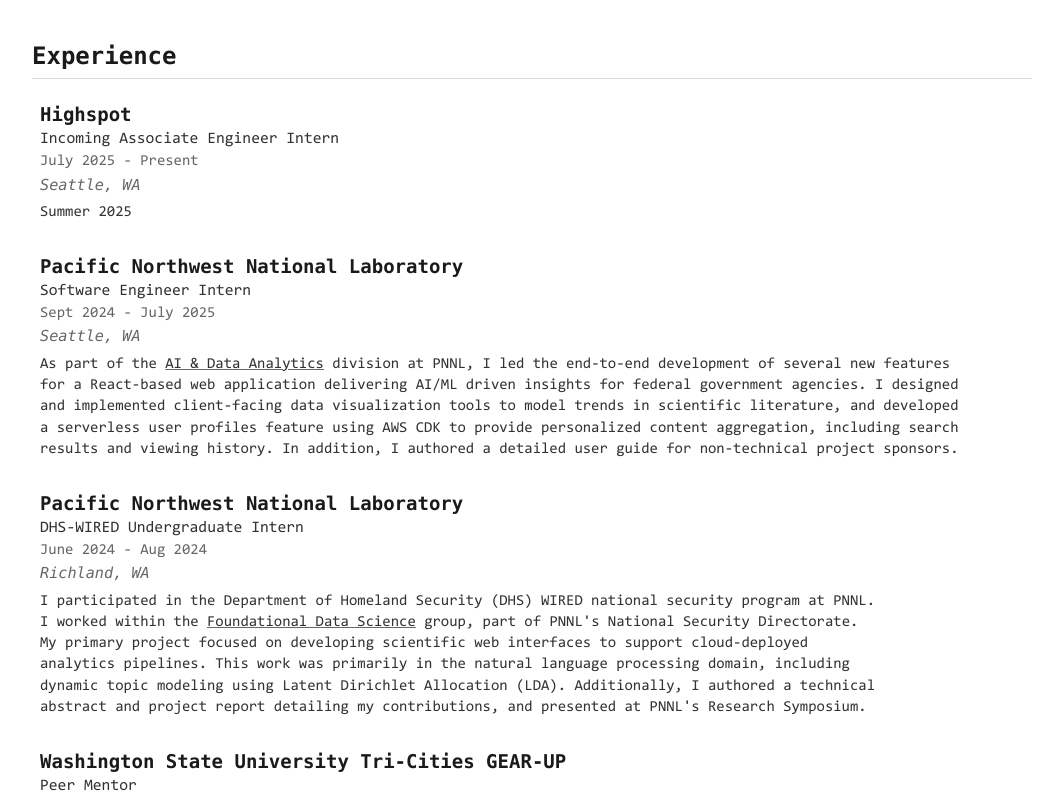
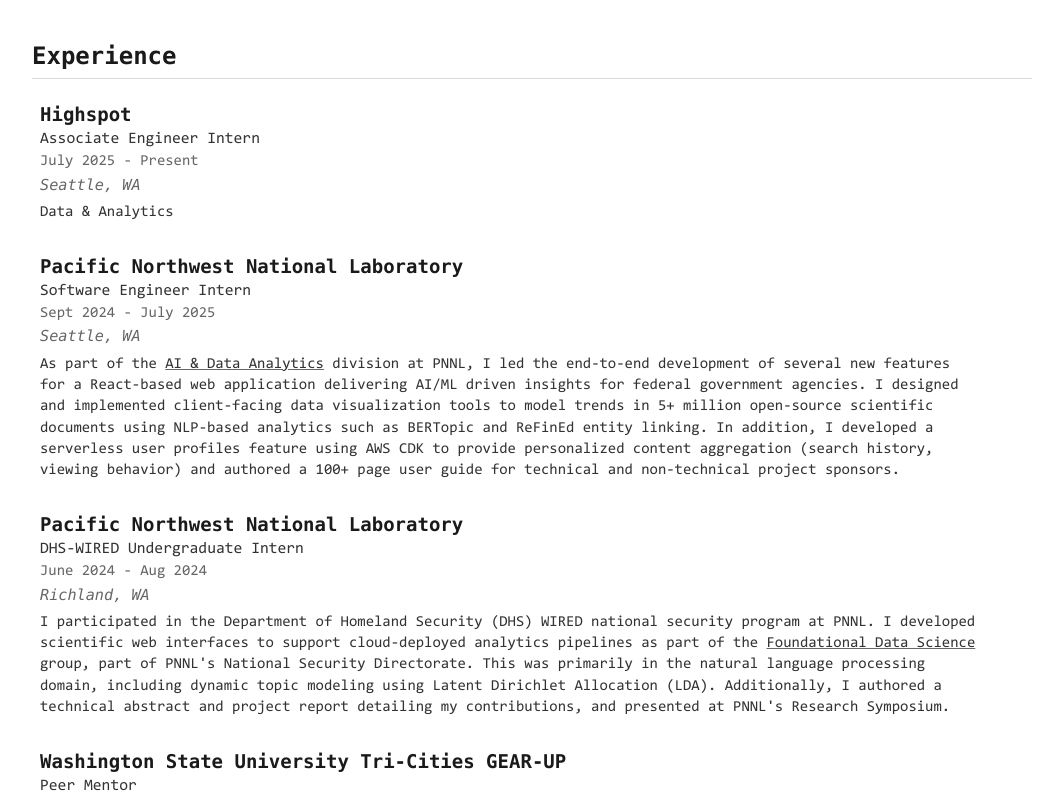
Before and after one commit to max-steele/personal-portfolio, a Next.js app: page / in a window 1280 px wide. Shown: the part 520-1319 px from the top of the page, without its empty margins (108-1171 px from the left). Built offline with nearby package versions, Linux system fonts and the light colour scheme.

Commit message:
update experience

```diff
--- a/src/app/components/Experience.tsx
+++ b/src/app/components/Experience.tsx
@@ -59,7 +59,7 @@
 );
 
 const highspot: ExperienceProps = {
-  title: "Incoming Associate Engineer Intern",
+  title: "Associate Engineer Intern",
   organization: "Highspot",
   time: "July 2025 - Present",
   location: "Seattle, WA",
@@ -67,7 +67,7 @@
     (
       <>
         <Txt size={5} fg={2} tag="p">
-          Summer 2025
+          Data & Analytics
         </Txt>
       </>
     )
@@ -88,8 +88,8 @@
             AI & Data Analytics
           </Link>{" "}
           division at PNNL, I led the end-to-end development of several new features for a React-based web application delivering AI/ML driven insights for federal government agencies.
-          I designed and implemented client-facing data visualization tools to model trends in scientific literature, and developed a serverless user profiles feature using AWS CDK to provide personalized content aggregation, including search results and viewing history.
-          In addition, I authored a detailed user guide for non-technical project sponsors.
+          I designed and implemented client-facing data visualization tools to model trends in 5+ million open-source scientific documents using NLP-based analytics such as BERTopic and ReFinEd entity linking.
+          In addition, I developed a serverless user profiles feature using AWS CDK to provide personalized content aggregation (search history, viewing behavior) and authored a 100+ page user guide for technical and non-technical project sponsors.
         </Txt>
       </>
     )
@@ -106,13 +106,12 @@
       <>
         <Txt size={5} fg={2} tag="p">
           I participated in the Department of Homeland Security (DHS) WIRED national security program at PNNL.
-          I worked within the{" "}
+          I developed scientific web interfaces to support cloud-deployed analytics pipelines as part of the{" "}
           <Link href={"https://www.pnnl.gov/foundational-data-science"} {...external}>
             Foundational Data Science
           </Link>{" "}
           group, part of PNNL&apos;s National Security Directorate.
-          My primary project focused on developing scientific web interfaces to support cloud-deployed analytics pipelines.
-          This work was primarily in the natural language processing domain, including dynamic topic modeling using Latent Dirichlet Allocation (LDA).
+          This was primarily in the natural language processing domain, including dynamic topic modeling using Latent Dirichlet Allocation (LDA).
           Additionally, I authored a technical abstract and project report detailing my contributions, and presented at PNNL&apos;s Research Symposium.
         </Txt>
       </>
--- a/src/app/components/Header.tsx
+++ b/src/app/components/Header.tsx
@@ -42,7 +42,7 @@
           Paul G. Allen School of Computer Science & Engineering
         </Link>{" "}
         in Seattle, Washington.
-        My interests are in software as a service (SaaS), AL/ML integration, and data visualization.
+        My interests are in software as a service (SaaS), AI/ML integration, and data visualization.
       </Txt>
     </div>
   </header>
```
Also changed, not shown: src/app/utils/MotionWrapper.tsx (added).
